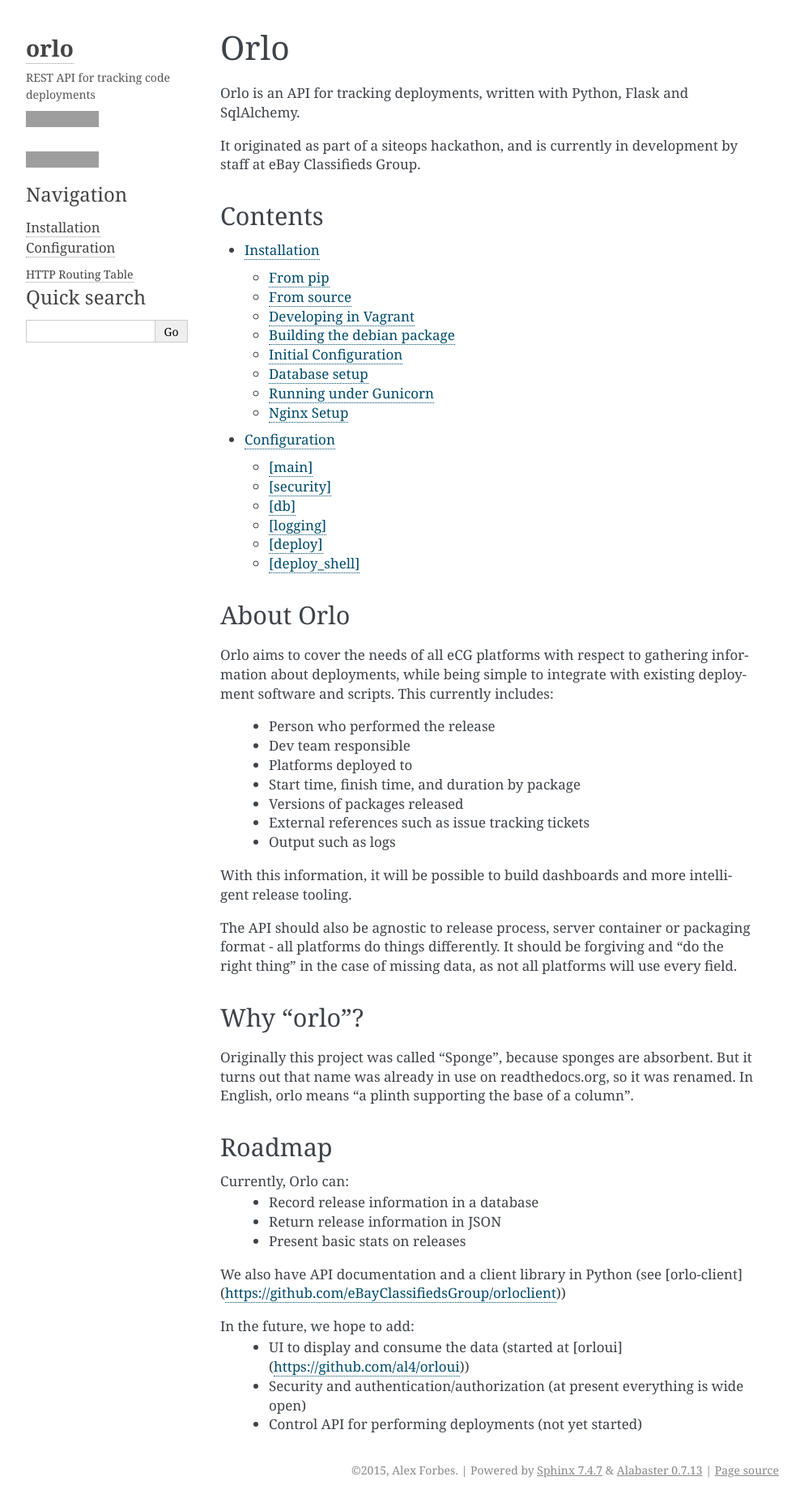
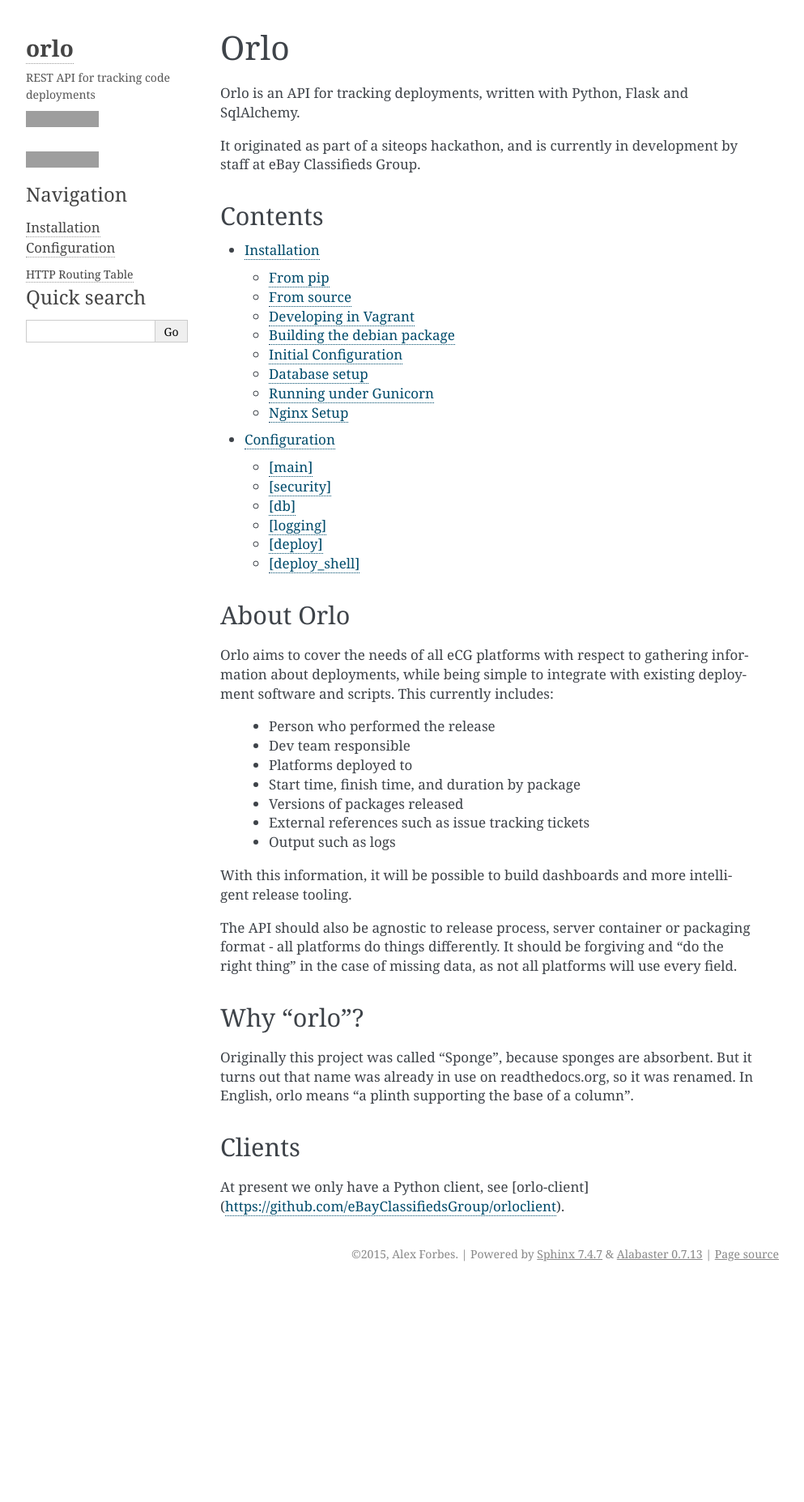
Before and after one commit to eBayClassifiedsGroup/orlo, a Sphinx documentation site: the page built from docs/index.rst, in a window 1280 px wide. Shown: the whole page at 81% size, without its empty margins (148-1141 px from the left). Built offline with Sphinx 7.4.7, drawn with Linux system fonts in a browser that asks for light colours; pages that are not in the unit, such as notebooks, are missing from menus; after the commit the page ends 1588 px from its top, so only the background shows below that; grey boxes are pictures that could not be loaded.

Commit message:
Remove/update outdated text

```diff
--- a/docs/index.rst
+++ b/docs/index.rst
@@ -44,17 +44,8 @@
 
 Originally this project was called "Sponge", because sponges are absorbent. But it turns out that name was already in use on readthedocs.org, so it was renamed. In English, orlo means "a plinth supporting the base of a column".
 
-Roadmap
+
+Clients
 -------
 
-Currently, Orlo can:
- - Record release information in a database
- - Return release information in JSON
- - Present basic stats on releases
-
-We also have API documentation and a client library in Python (see [orlo-client](https://github.com/eBayClassifiedsGroup/orloclient))
-
-In the future, we hope to add:
- - UI to display and consume the data (started at [orloui](https://github.com/al4/orloui))
- - Security and authentication/authorization (at present everything is wide open)
- - Control API for performing deployments (not yet started)
+At present we only have a Python client, see [orlo-client](https://github.com/eBayClassifiedsGroup/orloclient).
```
